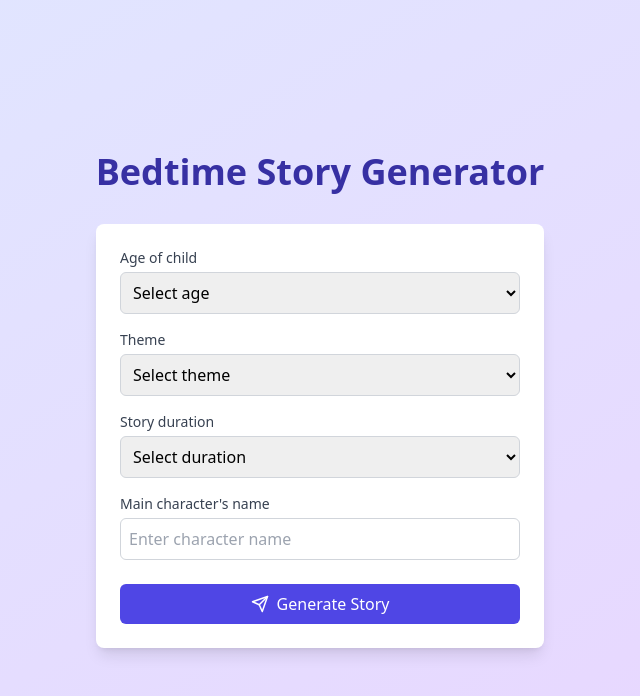
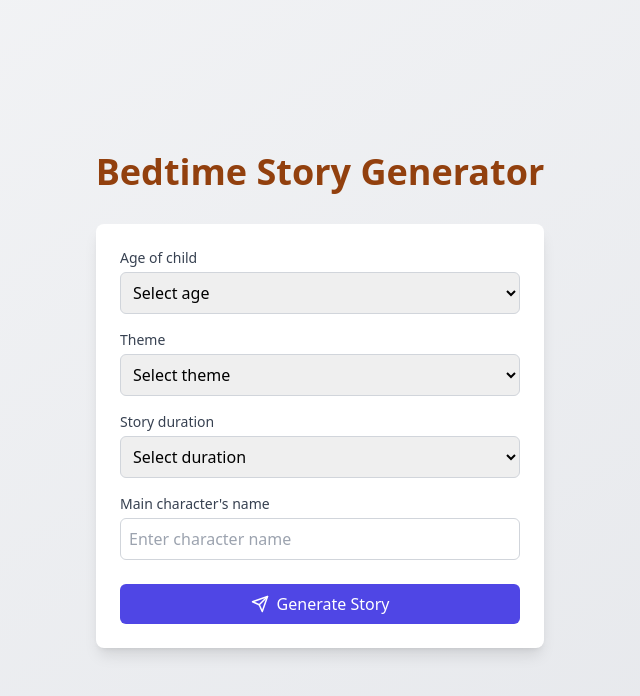
Before and after one commit to migkast/Fabrica_de_historias, a React (Vite) app: page / in a window 1280 px wide. Shown: the top 696 px of the page, without its empty margins (320-960 px from the left). Built offline with nearby package versions, Linux system fonts and the light colour scheme.

Commit message:
Update App.tsx

```diff
--- a/src/App.tsx
+++ b/src/App.tsx
@@ -9,10 +9,12 @@ function App() {
   const [story, setStory] = useState<{ text: string; images: string[] } | null>(null);
   const [loading, setLoading] = useState(false);
   const [error, setError] = useState<string | null>(null);
+  const [theme, setTheme] = useState<string>('');
 
   const generateStory = async (formData: any) => {
     setLoading(true);
     setError(null);
+    setTheme(formData.theme);
     try {
       console.log('Sending request to:', `${API_URL}/generate-story`);
       console.log('Form data:', formData);
@@ -31,14 +33,29 @@ function App() {
     }
   };
 
+  const getBackgroundClass = () => {
+    switch (theme) {
+      case 'adventure':
+        return 'bg-gradient-to-br from-green-100 to-blue-200';
+      case 'fantasy':
+        return 'bg-gradient-to-br from-purple-100 to-pink-200';
+      case 'animals':
+        return 'bg-gradient-to-br from-yellow-100 to-green-200';
+      case 'space':
+        return 'bg-gradient-to-br from-indigo-100 to-purple-200';
+      default:
+        return 'bg-gradient-to-br from-gray-100 to-gray-200';
+    }
+  };
+
   return (
-    <div className="min-h-screen bg-gradient-to-br from-indigo-100 to-purple-200 flex flex-col items-center justify-center p-4">
-      <h1 className="text-4xl font-bold text-indigo-800 mb-8">Bedtime Story Generator</h1>
+    <div className={`min-h-screen ${getBackgroundClass()} flex flex-col items-center justify-center p-4`}>
+      <h1 className="text-4xl font-bold text-amber-800 mb-8">Bedtime Story Generator</h1>
       {error && <div className="text-red-600 mb-4">{error}</div>}
       {!story ? (
         <StoryForm onSubmit={generateStory} loading={loading} />
       ) : (
-        <StoryBook story={story} onNewStory={() => setStory(null)} />
+        <StoryBook story={story} theme={theme} onNewStory={() => setStory(null)} />
       )}
     </div>
   );
```
